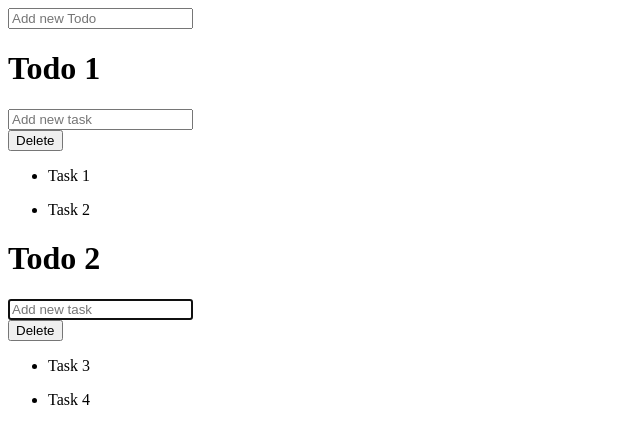
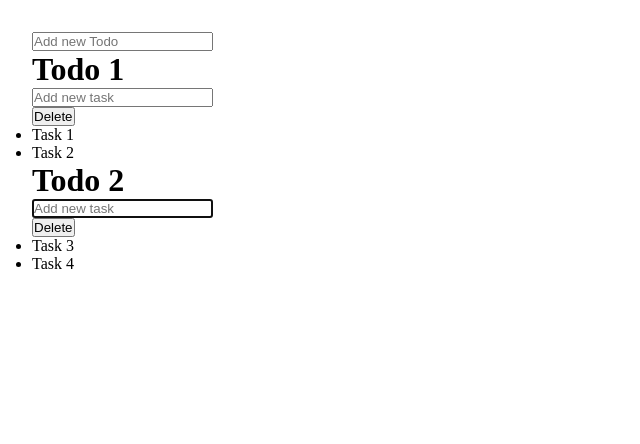
Before and after one commit to PrasadThatipudi/fnc-todo-reducer, a React (Vite) app: page / in a window 1280 px wide. Shown: the top 444 px of the page, without its empty margins (0-640 px from the left). Built offline with nearby package versions, Linux system fonts and the light colour scheme.

Commit message:
Adds class to TaskItem instead of style

```diff
--- a/src/App.css
+++ b/src/App.css
@@ -1,8 +1,12 @@
+* {
+  margin: 0;
+  padding: 0;
+}
+
 #root {
   max-width: 1280px;
   margin: 0 auto;
   padding: 2rem;
-  text-align: center;
 }
 
 .task-done {
--- a/src/App.jsx
+++ b/src/App.jsx
@@ -1,4 +1,5 @@
 import { Todos } from "./Todos";
+import "./App.css";
 
 const App = () => {
   return <Todos />;
--- a/src/TaskItem.jsx
+++ b/src/TaskItem.jsx
@@ -1,11 +1,13 @@
 export const TaskItem = ({ task, dispatch, todoId }) => {
-  const textDecoration = task.done ? "line-through" : "none";
+  const className = task.done ? "task-done" : "none";
 
   return (
     <li>
       <p
-        onClick={() => dispatch({ type: "toggle-task", todoId, taskId: task.id })}
-        style={{ textDecoration }}
+        onClick={() =>
+          dispatch({ type: "toggle-task", todoId, taskId: task.id })
+        }
+        className={className}
       >
         {task.task}
       </p>
```
